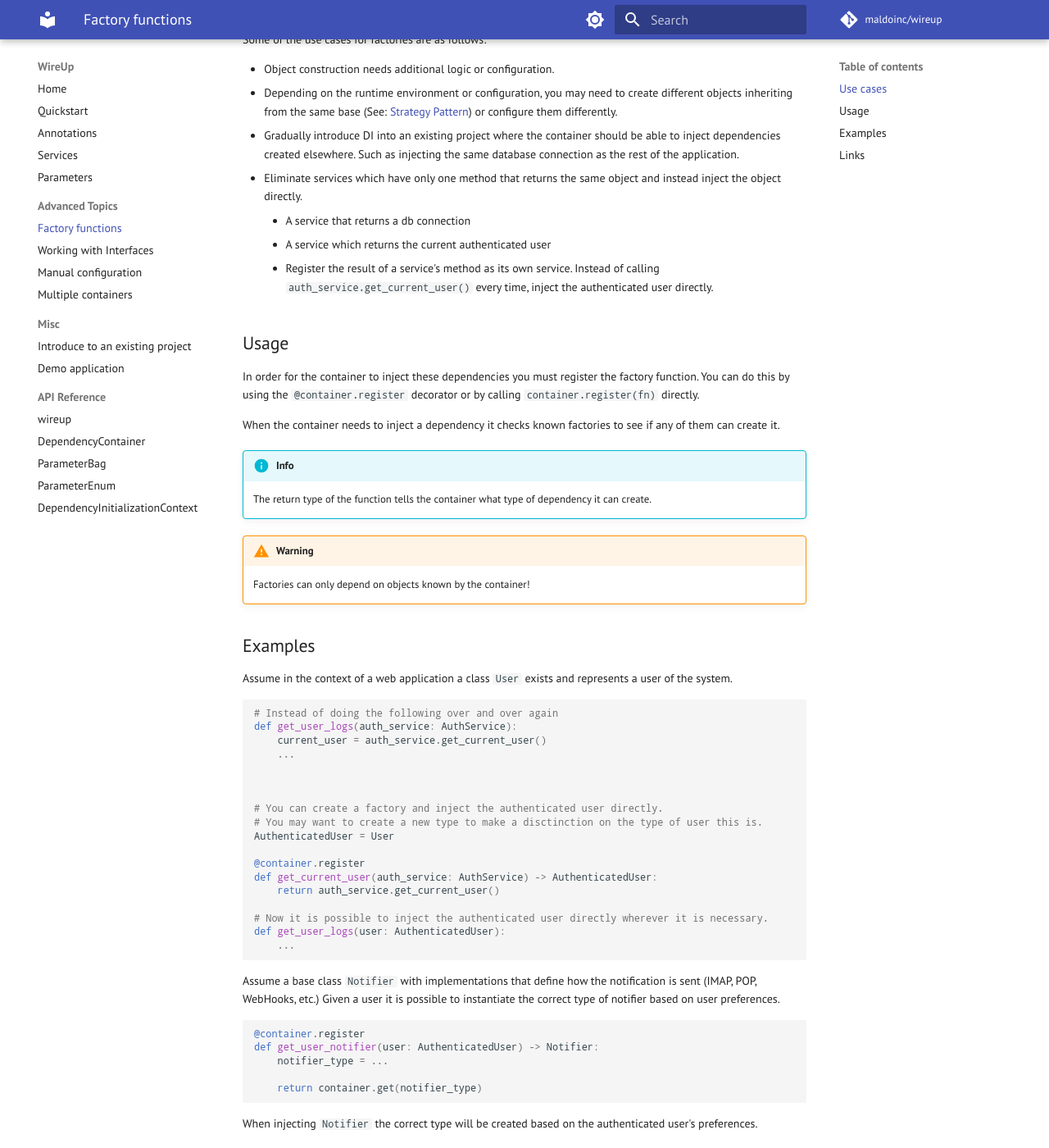
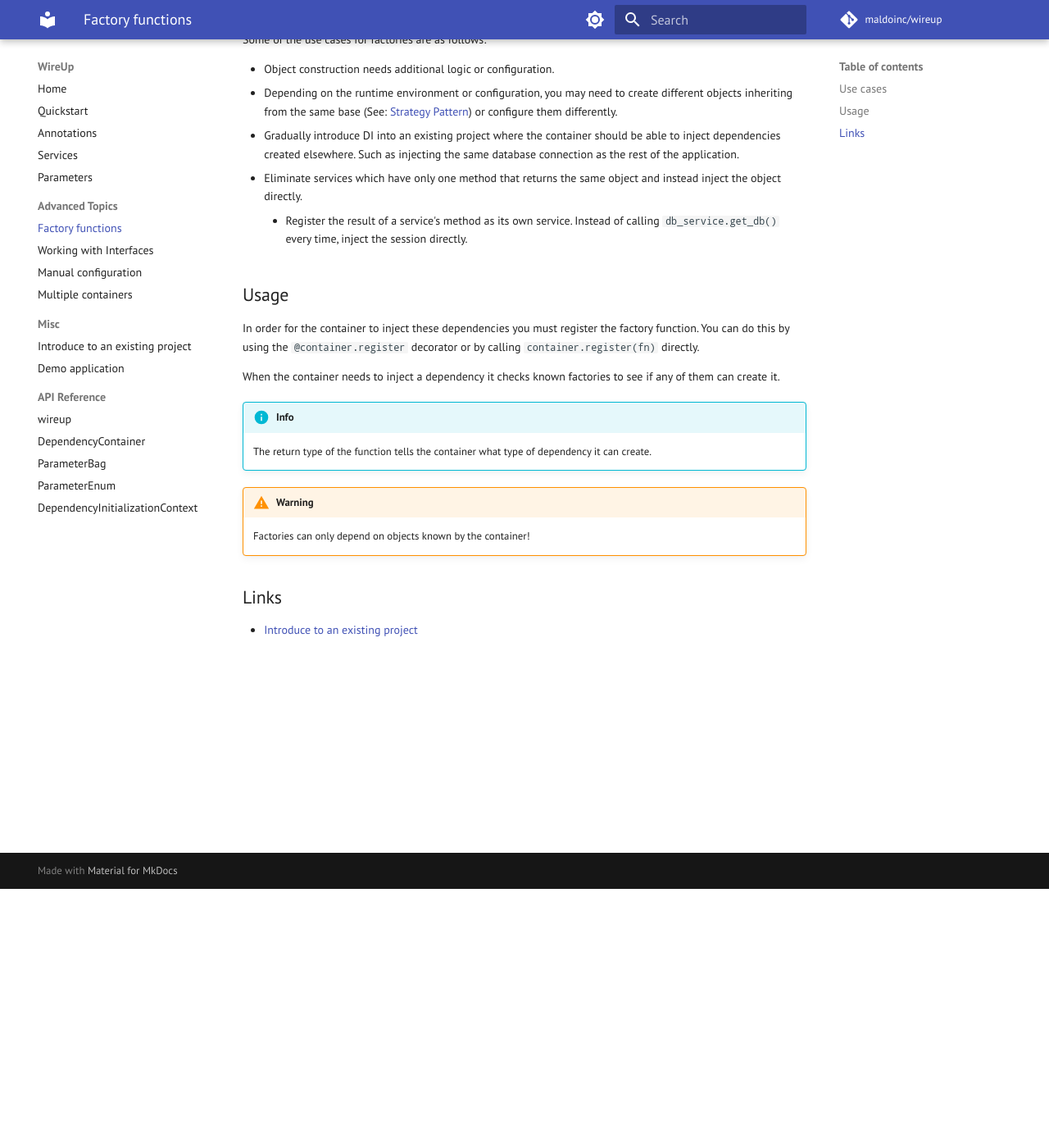
Before and after one commit to maldoinc/wireup, an MkDocs documentation site: the page built from docs/pages/factory_functions.md, in a window 1280 px wide and 1400 px high, scrolled down 316 px. Shown: the whole window at 82% size. Built offline with MkDocs 1.6.1 and Material for MkDocs 9.7.7, drawn with Linux system fonts in a browser that asks for light colours; some web fonts are replaced; comment, search, counter and statistics services are not loaded; the version menu is left out.

Commit message:
Update docs + add service lifetime info

````diff
--- a/docs/pages/factory_functions.md
+++ b/docs/pages/factory_functions.md
@@ -15,9 +15,8 @@ inheriting from the same base (See: [Strategy Pattern](https://en.wikipedia.org/
 * Gradually introduce DI into an existing project where the container should be able to inject dependencies created elsewhere.
 Such as injecting the same database connection as the rest of the application.
 * Eliminate services which have only one method that returns the same object and instead inject the object directly.
-    * A service that returns a db connection
-    * A service which returns the current authenticated user
-    * Register the result of a service's method as its own service. Instead of calling `auth_service.get_current_user()` every time, inject the authenticated user directly.
+    * Register the result of a service's method as its own service. Instead of calling `db_service.get_db()` every time,
+      inject the session directly.
 
 ## Usage
 
@@ -33,44 +32,6 @@ When the container needs to inject a dependency it checks known factories to see
 !!! warning
     Factories can only depend on objects known by the container!
 
-## Examples
-
-Assume in the context of a web application a class `User` exists and represents a user of the system.
-
-```python
-# Instead of doing the following over and over again
-def get_user_logs(auth_service: AuthService):
-    current_user = auth_service.get_current_user()
-    ...
-
-
-
-# You can create a factory and inject the authenticated user directly.
-# You may want to create a new type to make a disctinction on the type of user this is.
-AuthenticatedUser = User
-
-@container.register
-def get_current_user(auth_service: AuthService) -> AuthenticatedUser:
-    return auth_service.get_current_user()
-
-# Now it is possible to inject the authenticated user directly wherever it is necessary.
-def get_user_logs(user: AuthenticatedUser):
-    ...
-```
-
-Assume a base class `Notifier` with implementations that define how the notification is sent (IMAP, POP, WebHooks, etc.)
-Given a user it is possible to instantiate the correct type of notifier based on user preferences.
-
-
-```python
-@container.register
-def get_user_notifier(user: AuthenticatedUser) -> Notifier:
-    notifier_type = ...
-
-    return container.get(notifier_type)
-```
-
-When injecting `Notifier` the correct type will be created based on the authenticated user's preferences.
 
 ## Links
 
````
Also changed, not shown: docs/pages/services.md (+9 -0 lines).
